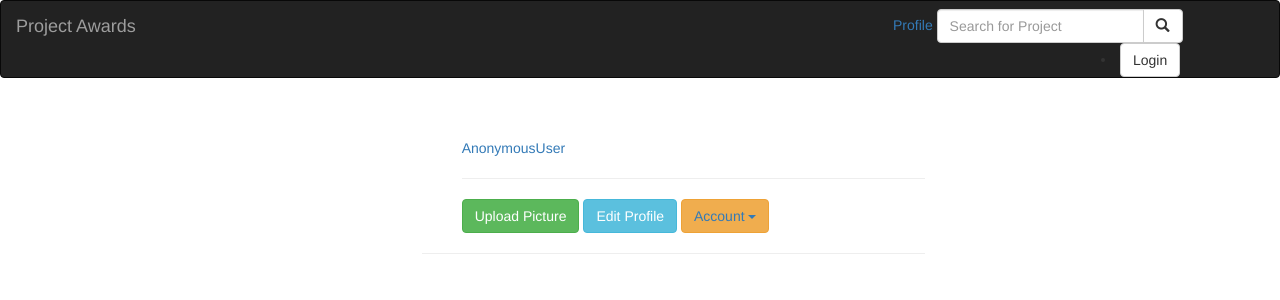
After one commit to Ephraim-Kamau/Project-Awards, a Django app: page /profile/ in a window 1280 px wide. The commit adds this page. Shown: the top 300 px of the page. Run offline with Django 3.2, Linux system fonts and the light colour scheme; some libraries are stand-ins or nearby versions.

Commit message:
Add profile page

```diff
--- a/projects/templates/navbar.html
+++ b/projects/templates/navbar.html
@@ -6,8 +6,8 @@
 
       <!-- Adding a search form  -->
       <div class="col-sm-4 col-md-4 navbar-right">
-
         <form class="navbar-form" role="search" action="{% url 'search_results' %}">
+            <a  href="/profile">Profile</a>
 
           <div class="input-group">
             <input type="text" class="form-control" placeholder="Search for Project" name="article">
@@ -33,6 +33,7 @@
                   <li>
                     <a href="/logout">Logout</a>
                   </li>
+
                 </ul>
               </li>
             </ul>
--- /dev/null
+++ b/projects/templates/profile.html
@@ -0,0 +1,67 @@
+{%extends 'base.html'%}
+{% block content %}
+{{ block.super}}
+
+<div  class="container">
+<br><br>
+<div class="row justify-content-md-center">
+<div class="row">
+  <div class="col-md-1"> </div>
+  <div class="col-md-8">
+    <div class="row">
+      <div class="col-md-4">
+
+      </div>
+      <div class="col-md-8">
+        <div class=" idea">
+
+
+      <ul>
+            <a>{{user}}</a><hr>
+            <a href="/new/post" button class="btn btn-success" type="submit" name="button">Upload Picture</button></a>
+            <button class="btn btn-info" type="submit" name="button">Edit Profile</button>
+            <button class="btn btn-warning dropdown">
+              <a class="" data-toggle="dropdown" role="button" aria-expanded="false">Account
+                        <span class="caret"></span>
+                    </a>
+                <i class="fas fa-cog fa-spin"></i>
+              <ul class="dropdown-menu" role="menu">
+                <li>
+                  <a href="/accounts/password/change">Change Password</a>
+                </li>
+                <li>
+                  <a href="/logout">Logout</a>
+                  <a href="">Cancel</a>
+                </li>
+              </ul>
+            </button>
+          </ul>
+
+  <hr>
+            </div>
+
+  {% for projects_item in projects %}
+
+<div class="container">
+
+        <div class="col col-lg-60">
+          <div class="col-md-6">
+            <div class="panel panel-primary">
+            <img src="{{projects_item.projects_image.url}}" class="img-responsive"  alt="Image">
+      </div>
+
+  </div>
+</div>
+</div>
+</div>
+</div>
+</div>
+</div>
+</div>
+
+
+
+
+  {% endfor %}
+</div>
+{% endblock %}
--- a/projects/urls.py
+++ b/projects/urls.py
@@ -6,6 +6,7 @@ from django.conf.urls.static import static
 urlpatterns=[
     url('^$',views.projects_today,name='projectsToday'),
     url(r'^search/', views.search_results, name='search_results'),
+    url(r'^profile/', views.profile, name='profile'),
 ]
 
 if settings.DEBUG:
--- a/projects/views.py
+++ b/projects/views.py
@@ -13,6 +13,9 @@ def projects_today(request):
 
     return render(request, 'today-projects.html',{"date":date,"projects":projects})
 
+def profile(request):
+
+    return render(request, 'profile.html')
 
 def search_results(request):
 
```
